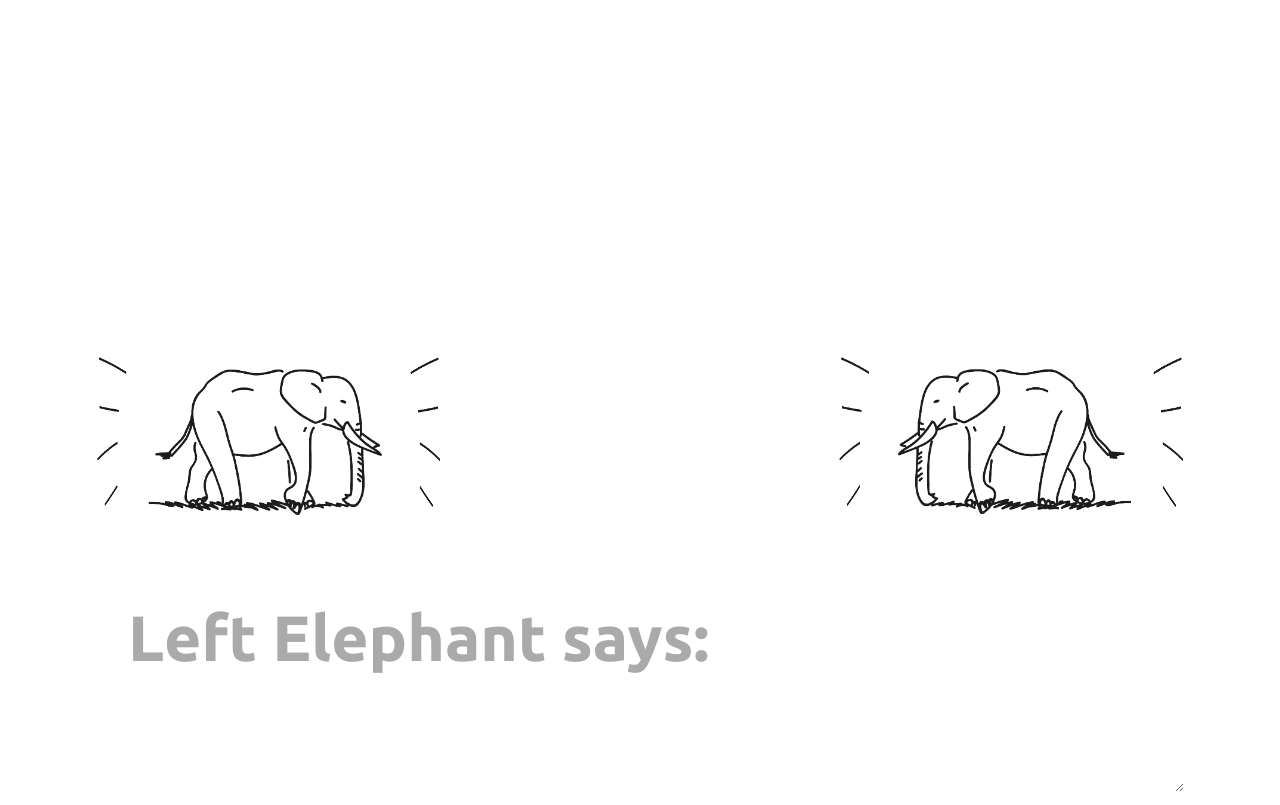
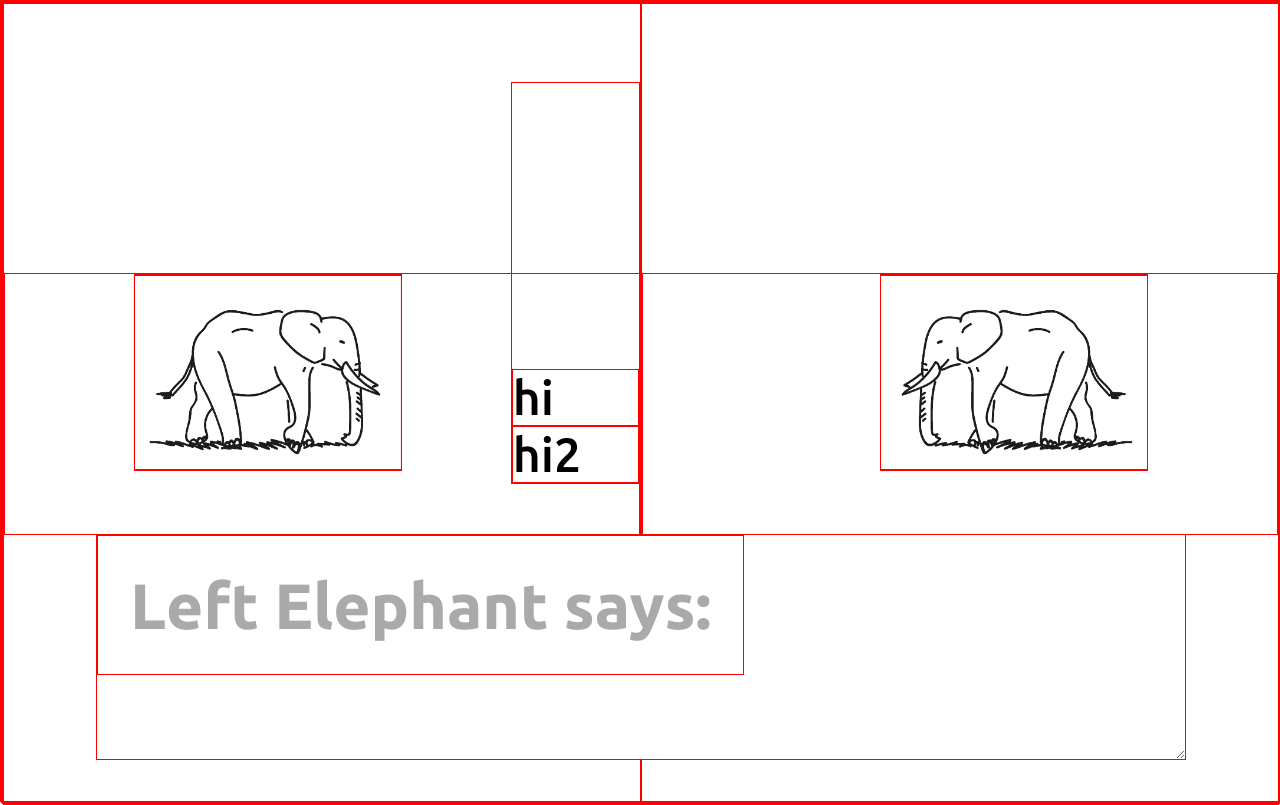
Before and after one commit to Zer02z2/Connected-Devices-and-Networked-Interaction, a website built with Vite: page week_2_vite/index.html in a window 1280 px wide. Built offline with nearby package versions, Linux system fonts and the light colour scheme.

Commit message:
conversation box

```diff
--- a/week_2_vite/index.html
+++ b/week_2_vite/index.html
@@ -9,14 +9,18 @@
 <body>
   <div class="background">
     <div class="leftColumn">
-      <div class="leftContainer">
+      <div class="imageContainer">
         <img class="leftLines" src="./images/lines.png">
         <div class="elephant"><img src="./images/elephant.png"></div>
         <img class="rightLines" src="./images/lines.png">
       </div>
+      <div class="conversation">
+        <p>hi</p>
+        <p>hi2</p>
+      </div>
     </div>
     <div class="rightColumn">
-      <div class="rightContainer">
+      <div class="imageContainer">
         <img class="leftLines" src="./images/lines.png">
         <div class="elephant"><img src="./images/elephant.png"></div>
         <img class="rightLines" src="./images/lines.png">
--- a/week_2_vite/style.css
+++ b/week_2_vite/style.css
@@ -1,6 +1,6 @@
-/* * {
+* {
     border: 0.1rem solid red
-} */
+}
 
 @font-face {
 
@@ -25,10 +25,18 @@
 
 html, body
 {
-    height: 100%;
-    margin:0;
-    padding:0;
+  height: 100%;
+  margin:0;
+  padding:0;
 }
+
+p {
+  font-family: Ubuntu;
+  font-weight: 300;
+  font-size: 3em;
+  margin: 0;
+}
+
 .background {
   height: 100%;
   width: 100%;
@@ -42,32 +50,34 @@ html, body
   display: flex;
   justify-content: center;
   align-items: center;
+  position: relative;
 }
 
-
-.leftContainer {
+.imageContainer {
   width: 100%;
   display: flex;
+  padding-bottom: 10%;
+}
+
+.leftColumn .imageContainer {
   justify-content: right;
   padding-right: 30%;
-  padding-top: 10%;
 }
 
-.rightContainer {
-  width: 100%;
-  display: flex;
+.rightColumn .imageContainer {
   justify-content: left;
   padding-left: 30%;
-  padding-top: 10%;
 }
 
 .leftLines {
   width: 10%;
+  visibility: hidden;
 }
 
 .rightLines {
   transform: scaleX(-1);
   width: 10%;
+  visibility: hidden;
 }
 
 .elephant {
@@ -97,7 +107,7 @@ html, body
   position: absolute;
   width: auto;
   height: auto;
-  bottom: 1%;
+  bottom: 5%;
 }
 
 .bottom textarea {
@@ -129,6 +139,21 @@ textarea:focus {
   outline: 0;
 }
 
+.conversation {
+  display: flex;
+  flex-direction: column;
+  position: absolute;
+  height: 50%;
+  width: 20%;
+  bottom: 40%;
+  align-items: left;
+  justify-content: flex-end;
+}
+
+.leftColumn .conversation {
+  right: 0;
+}
+
 @keyframes rotate {
   from {
     transform: rotate(0deg);
```
